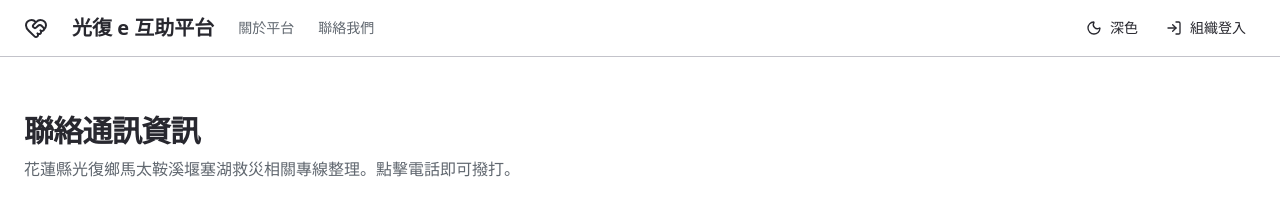
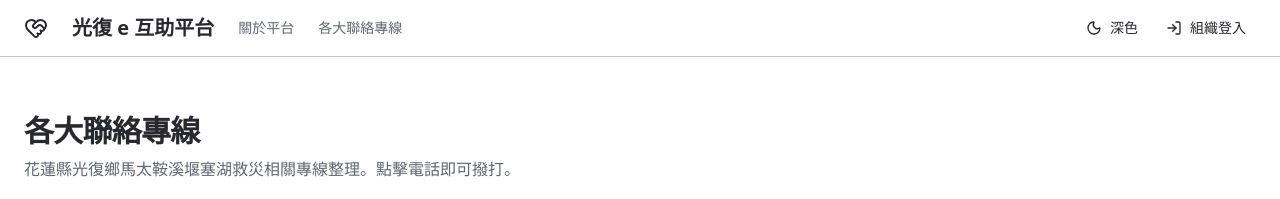
Before and after one commit to awtw/e-cooperative, a Next.js app: page /contact in a window 1280 px wide. Shown: the top 199 px of the page. Built offline with nearby package versions, Linux system fonts and the light colour scheme; no server answers.

Commit message:
chore(ui): rename contact labels to 各大聯絡專線

```diff
--- a/src/app/contact/contact-content.tsx
+++ b/src/app/contact/contact-content.tsx
@@ -138,7 +138,7 @@ const ContactContent = () => {
       <div className="container mx-auto max-w-screen-xl px-4 md:px-6">
         <header className="mb-8 md:mb-10">
           <h1 className="text-2xl font-bold tracking-tight md:text-3xl">
-            聯絡通訊資訊
+            各大聯絡專線
           </h1>
           <p className="mt-2 text-sm text-muted-foreground md:text-base">
             花蓮縣光復鄉馬太鞍溪堰塞湖救災相關專線整理。點擊電話即可撥打。
--- a/src/app/contact/page.tsx
+++ b/src/app/contact/page.tsx
@@ -2,7 +2,7 @@ import type { Metadata } from "next";
 import ContactContent from "./contact-content";
 
 export const metadata: Metadata = {
-  title: "聯絡通訊資訊 - 光復 e 互助",
+  title: "各大聯絡專線 - 光復 e 互助",
   description:
     "花蓮縣光復鄉馬太鞍溪堰塞湖救災相關聯絡資訊彙整：安心專線、心理諮詢、志工媒合、物資據點、地政/稅務/監理單位等。",
   keywords: [
--- a/src/components/common/header.tsx
+++ b/src/components/common/header.tsx
@@ -67,7 +67,7 @@ export const Header = () => {
               href="/contact"
               className="text-sm font-medium text-muted-foreground hover:text-foreground transition-colors"
             >
-              聯絡我們
+              各大聯絡專線
             </Link>
           </nav>
         </div>
@@ -120,7 +120,7 @@ export const Header = () => {
                 className="md:hidden"
               >
                 <Info className="mr-2 h-4 w-4" />
-                <span>聯絡我們</span>
+                <span>各大聯絡專線</span>
               </DropdownMenuItem>
               <DropdownMenuItem onClick={handleLogout}>
                 <LogOut className="mr-2 h-4 w-4" />
```
